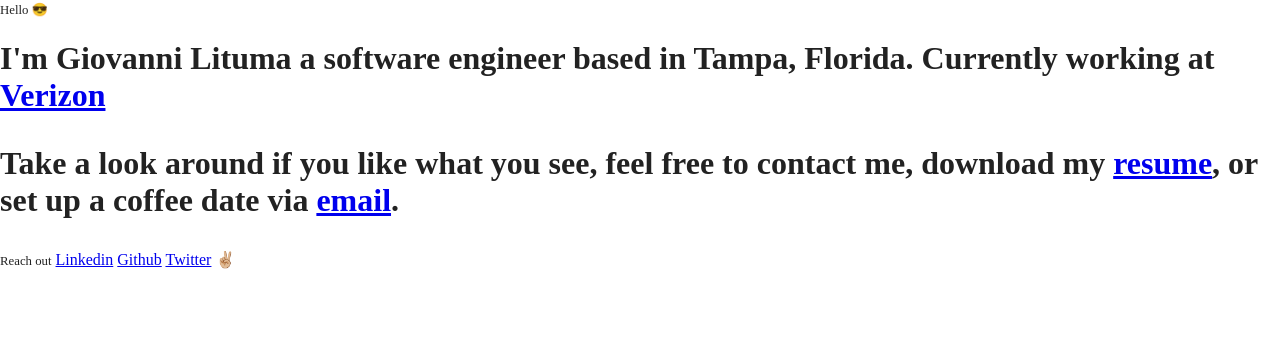
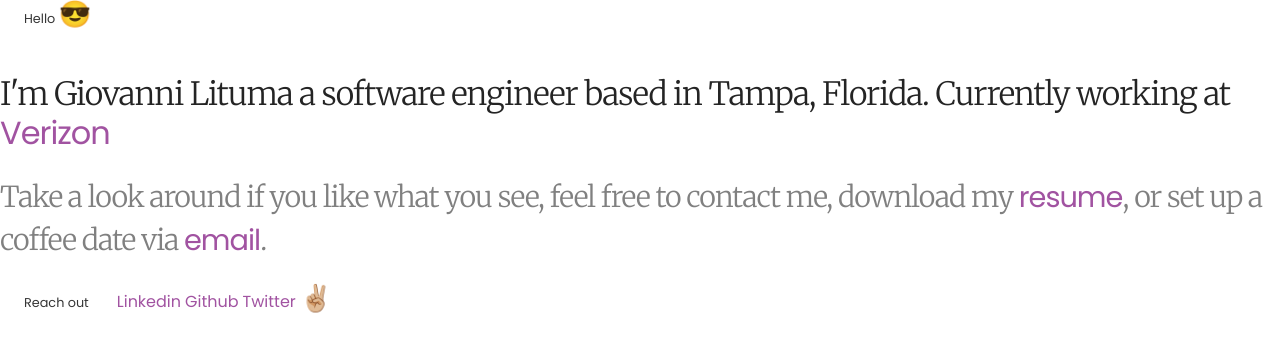
Before and after one commit to giovannixdev/HTML-Project, a website built with Parcel: page index.html in a window 1280 px wide. Built offline with nearby package versions, Linux system fonts and the light colour scheme.

Commit message:
Add basic styling

```diff
--- a/css/main.css
+++ b/css/main.css
@@ -11,10 +11,67 @@
    Base styles: opinionated defaults
    ========================================================================== */
 
+@import url('https://fonts.googleapis.com/css2?family=Merriweather:wght@300;400&family=Poppins:wght@400;700&display=swap');
+
+* {
+  margin: 0;
+  padding: 0;
+  box-sizing: border-box;
+}
+
+/* :root {
+  color-scheme: light dark;
+  accent-color: red;
+} */
+
 html {
-  color: #222;
+  /* color: #222; */
   font-size: 1em;
-  line-height: 1.4;
+  /* line-height: 1.4; */
+}
+
+h1 {
+  font-family: 'Merriweather', serif;
+  font-weight: 300;
+  padding-top: 1.5rem;
+  margin: 0;
+  font-size: 3.0rem;
+  line-height: 1.2;
+  color: #242424;
+  letter-spacing: -1px;
+}
+
+p {
+  font-family: 'Merriweather', serif;
+  font-weight: 300;
+  padding-top: 1.5rem;
+  margin: 0;
+  font-size: 1.8rem;
+  line-height: 1.5;
+  color: grey;
+  letter-spacing: -1px;
+}
+
+a {
+  font-family: 'Poppins', sans-serif;
+  text-decoration: none;
+  color: #a153a1;
+}
+
+a:hover {
+  color: purple;
+}
+
+small {
+  padding: 1.5rem;
+  font-size: 1rem;
+  font-family: 'Poppins', sans-serif;
+  font-weight: 400;
+  color: #363636;
+}
+
+span {
+  font-size: 26px;
 }
 
 /*
```
